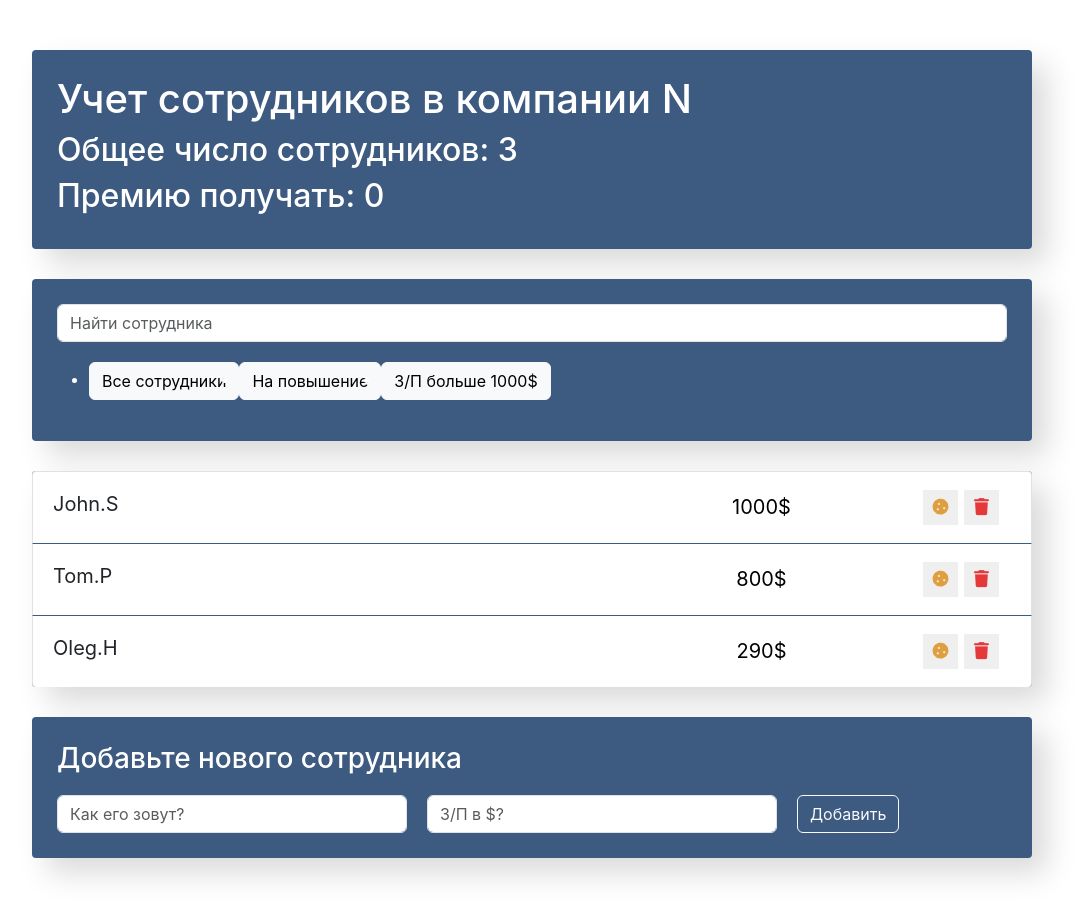
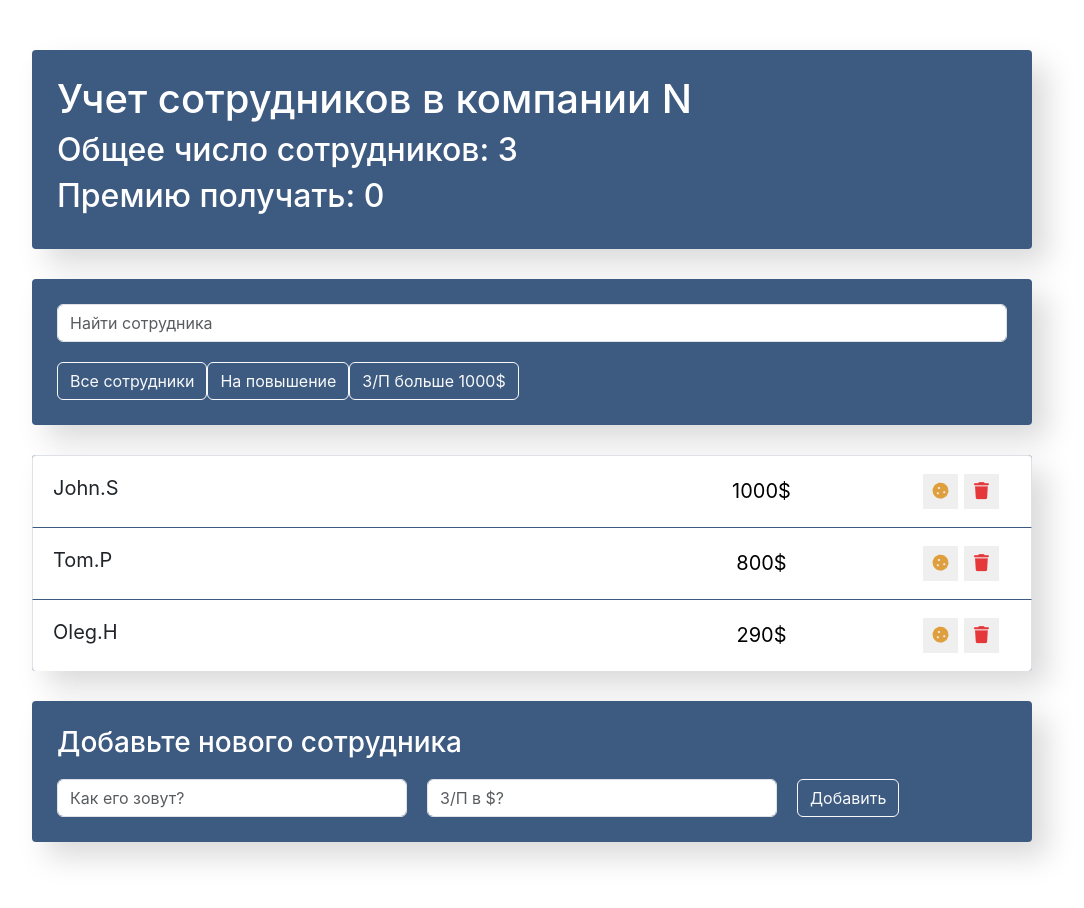
Before and after one commit to VadimKorobec/react-course1, a React (Create React App) app: page / in a window 1280 px wide. Shown: the whole page, without its empty margins (108-1192 px from the left). Built offline with nearby package versions, Linux system fonts and the light colour scheme.

Commit message:
add some code

```diff
--- a/src/components/app-filter/app-filter.css
+++ b/src/components/app-filter/app-filter.css
@@ -1,3 +1,4 @@
 .btn-group {
     margin-top: 20px;
+
 }
--- a/src/components/app-filter/app-filter.jsx
+++ b/src/components/app-filter/app-filter.jsx
@@ -1,6 +1,6 @@
 import "./app-filter.css";
 
-const AppFilter = () => {
+const AppFilter = ({ filter, onFilter }) => {
   const buttonData = [
     { name: "all", label: "Все сотрудники" },
     { name: "rise", label: "На повышение" },
@@ -8,15 +8,21 @@ const AppFilter = () => {
   ];
 
   return (
-    <ul className="btn-group">
+    <div className="btn-group">
       {buttonData.map((item, i) => (
-        <li key={i}>
-          <button className="btn btn-light" type="button">
+        <div key={i}>
+          <button
+            className={
+              filter === item.name ? "btn btn-light" : "btn btn-outline-light"
+            }
+            type="button"
+            onClick={() => onFilter(item.name)}
+          >
             {item.label}
           </button>
-        </li>
+        </div>
       ))}
-    </ul>
+    </div>
   );
 
   // return (
--- a/src/components/app/app.jsx
+++ b/src/components/app/app.jsx
@@ -64,12 +64,15 @@ class App extends React.Component {
     }));
   };
 
-  handleSearchEmp = (items, term) => {
+  handleSearchEmp = (data, term) => {
     if (term.length === 0) {
-      return items;
+      return data;
     }
+    // this.setState((prevState) => ({
+    //   data: prevState.data.filter((item) => item.name.indexOf(term) > -1),
+    // }));
 
-    return items.filter((item) => {
+    return data.filter((item) => {
       return item.name.indexOf(term) > -1;
     });
   };
@@ -78,15 +81,19 @@ class App extends React.Component {
     this.setState({ term: term });
   };
 
-  handleFilterPost = (items, filter) => {
+  handleFilterPost = (data, filter) => {
     switch (filter) {
       case "rise":
-        return items.filter((item) => item.rise);
+        return data.filter((item) => item.rise);
       case "salary":
-        return items.filter((item) => item.salary > 1000);
+        return data.filter((item) => item.salary > 1000);
       default:
-        return items;
+        return data;
     }
+  };
+
+  handlerFilterSelect = (filter) => {
+    this.setState({ filter: filter });
   };
 
   render() {
@@ -100,7 +107,7 @@ class App extends React.Component {
         <AppInfo data={data} />
         <div className="search-panel">
           <SearchPanel onSearch={this.handleUpdateSearch} />
-          <AppFilter />
+          <AppFilter onFilter={this.handlerFilterSelect} filter={filter} />
         </div>
         <EmployeesList
           onToggleIncrease={this.handleToggleIncrease}
```
